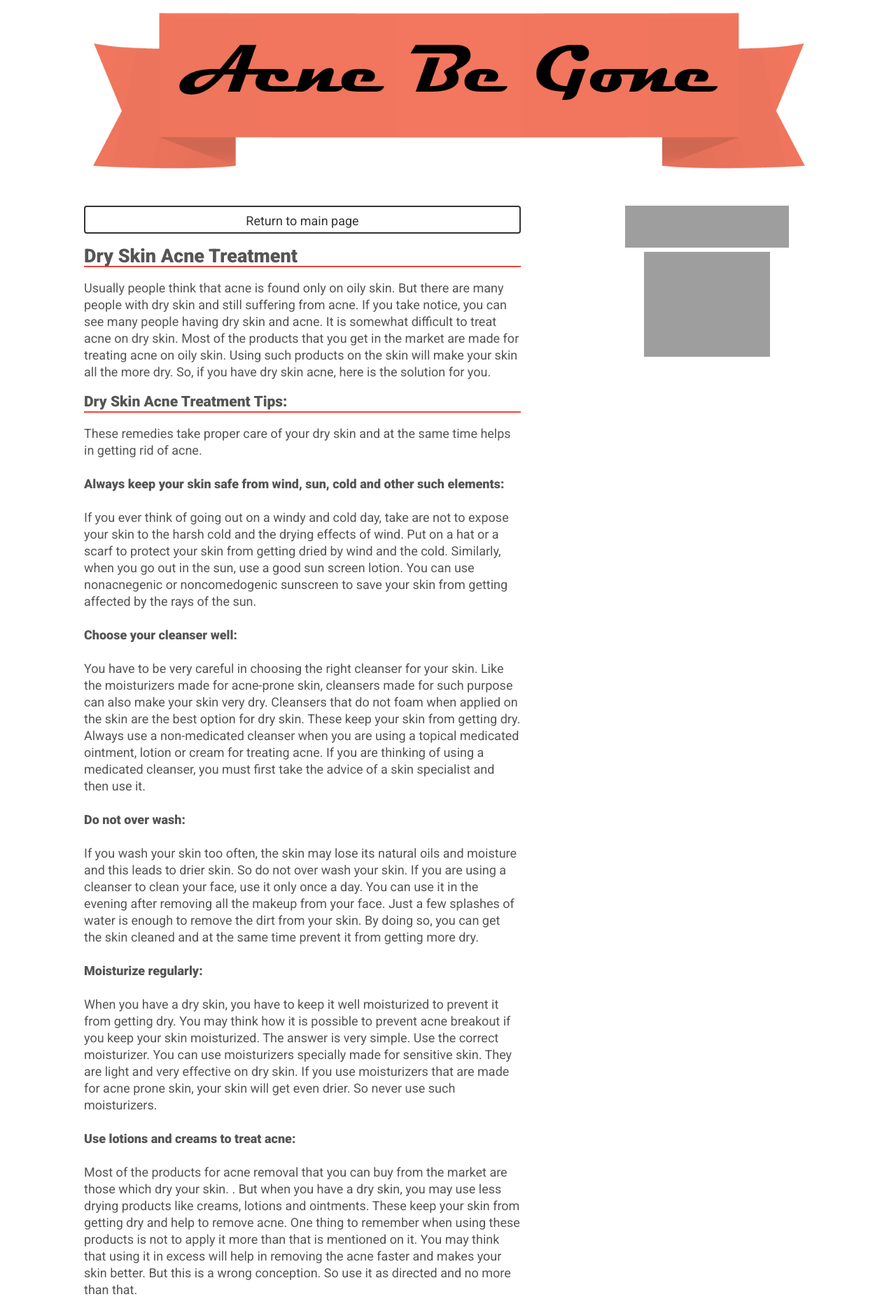
After one commit to useful-info/useful-info.github.io, a web app: file sites/acne/dryskin.html in a window 1280 px wide. The commit adds this page. Shown: the top 1877 px of the page at 70% size. Run offline with its HTML, style and script files only (its server is not run), Linux system fonts and the light colour scheme; grey boxes are pictures that could not be loaded.

Commit message:
Acne 5th page added

```diff
--- a/sites/acne/assets/views/index.nunjucks
+++ b/sites/acne/assets/views/index.nunjucks
@@ -23,6 +23,7 @@
             <li class="nav__item"><a href="whatis.html">What is Ance</a></li>
             <li class="nav__item"><a href="causes.html">What Causes Acne</a></li>
             <li class="nav__item"><a href="homemade.html">Homemade Acne Treatments</a></li>
+            <li class="nav__item"><a href="dryskin.html">Dry Skin Acne Treatment</a></li>
           </ul>
           <h3>What Is Acne?<br>Fast Facts: An Easy-to-Read Series of Publications for the Public</h3>
           <p>Acne is a disease that affects the skin’s oil glands. The small holes in your skin (pores) connect to oil glands under the skin. These glands make an oily substance called sebum. The pores connect to the glands by a canal called a follicle. Inside the follicles, oil carries dead skin cells to the surface of the skin. A thin hair also grows through the follicle and out to the skin. When the follicle of a skin gland clogs up, a pimple grows.</p>
--- /dev/null
+++ b/sites/acne/dryskin.html
@@ -0,0 +1,128 @@
+<!DOCTYPE html>
+<html>
+<head>
+  <title>Dry Skin Acne Treatment</title>
+  <meta charset="utf-8" />
+  <meta name="viewport" content="width=device-width, initial-scale=1.0, maximum-scale=1.0, user-scalable=no" />
+  <meta name="description" content="Dry Skin Acne Treatment" />
+  <meta name="keywords" content="dry skin acne" />
+  <link rel="stylesheet" href="./public/styles/app.css" type="text/css" />
+  <link rel="canonical" href="useful-info.space/sites/acne/" />
+</head>
+<body>
+  <div class="l-wrapper">
+    <div class="l-header">
+      <header class="header">
+  <div class="head">
+    <img class="head__pic" alt="acne information" src="./public/images/main.png" />
+  </div>
+  <div class="header__ad">
+    <script async src="//pagead2.googlesyndication.com/pagead/js/adsbygoogle.js"></script>
+    <ins class="adsbygoogle"
+         style="position:relative;display:block;max-width:1040px;width:100%;max-height:90px;margin:0 auto;text-align:center;overflow:hidden;"
+         data-ad-client="ca-pub-8522780238512878"
+         data-ad-slot="9552897149"
+         data-ad-format="auto"></ins>
+    <script>
+      (adsbygoogle = window.adsbygoogle || []).push({});
+    </script>
+  </div>
+</header>
+
+    </div><!--/l-header-->
+
+    <div class="l-container">
+      <div class="l-content">
+        <div class="return">
+          <a class="return__link" href="index.html">Return to main page</a>
+        </div>
+        <section class="main">
+          <h1>Dry Skin Acne Treatment</h1>
+          <p>Usually people think that acne is found only on oily skin. But there are many people with dry skin and still suffering from acne. If you take notice, you can see many people having dry skin and acne. It is somewhat difficult to treat acne on dry skin. Most of the products that you get in the market are made for treating acne on oily skin. Using such products on the skin will make your skin all the more dry. So, if you have dry skin acne, here is the solution for you.</p>
+          <h3>Dry Skin Acne Treatment Tips:</h3>
+          <p>These remedies take proper care of your dry skin and at the same time helps in getting rid of acne.</p>
+          <h4>Always keep your skin safe from wind, sun, cold and other such elements:</h4>
+          <p>If you ever think of going out on a windy and cold day, take are not to expose your skin to the harsh cold and the drying effects of wind. Put on a hat or a scarf to protect your skin from getting dried by wind and the cold. Similarly, when you go out in the sun, use a good sun screen lotion. You can use nonacnegenic or noncomedogenic sunscreen to save your skin from getting affected by the rays of the sun.</p>
+          <h4>Choose your cleanser well:</h4>
+          <p>You have to be very careful in choosing the right cleanser for your skin. Like the moisturizers made for acne-prone skin, cleansers made for such purpose can also make your skin very dry. Cleansers that do not foam when applied on the skin are the best option for dry skin. These keep your skin from getting dry. Always use a non-medicated cleanser when you are using a topical medicated ointment, lotion or cream for treating acne. If you are thinking of using a medicated cleanser, you must first take the advice of a skin specialist and then use it.</p>
+          <h4>Do not over wash:</h4>
+          <p>If you wash your skin too often, the skin may lose its natural oils and moisture and this leads to drier skin. So do not over wash your skin. If you are using a cleanser to clean your face, use it only once a day. You can use it in the evening after removing all the makeup from your face. Just a few splashes of water is enough to remove the dirt from your skin. By doing so, you can get the skin cleaned and at the same time prevent it from getting more dry.</p>
+          <h4>Moisturize regularly:</h4>
+          <p>When you have a dry skin, you have to keep it well moisturized to prevent it from getting dry. You may think how it is possible to prevent acne breakout if you keep your skin moisturized. The answer is very simple. Use the correct moisturizer. You can use moisturizers specially made for sensitive skin. They are light and very effective on dry skin. If you use moisturizers that are made for acne prone skin, your skin will get even drier. So never use such moisturizers.</p>
+          <h4>Use lotions and creams to treat acne:</h4>
+          <p>Most of the products for acne removal that you can buy from the market are those which dry your skin. . But when you have a dry skin, you may use less drying products like creams, lotions and ointments. These keep your skin from getting dry and help to remove acne.  One thing to remember when using these products is not to apply it more than that is mentioned on it. You may think that using it in excess will help in removing the acne faster and makes your skin better. But this is a wrong conception. So use it as directed and no more than that.</p>
+        </section>
+        <div class="main__ad">
+          <div class="main__ad_desktop">
+            <iframe src="//rcm-na.amazon-adsystem.com/e/cm?o=1&p=13&l=ur1&category=beauty&banner=17TAWVQYE1E5W96A8W82&f=ifr&linkID=6c1c7fd37f9fbf1167874bdbaf5fb083&t=useful-info-20&tracking_id=useful-info-20" width="468" height="60" scrolling="no" border="0" marginwidth="0" style="border:none;" frameborder="0"></iframe>
+          </div>
+          <div class="main__ad_mobile">
+            <iframe src="//rcm-na.amazon-adsystem.com/e/cm?o=1&p=21&l=ur1&category=beauty&banner=00AFNRTEE7XXVA2G6TG2&f=ifr&linkID=cfb93e91baa6872663586c3b4ee0040e&t=useful-info-20&tracking_id=useful-info-20" width="125" height="125" scrolling="no" border="0" marginwidth="0" style="border:none;" frameborder="0"></iframe>
+          </div>
+        </div>
+        <section class="main">
+          <h3>Home Remedies for Acne on Dry Skin:</h3>
+          <h4>Cucumber:</h4>
+          <p>Cucumber is great for your skin and provides you a clear and bright skin. It helps in giving coolness to your skin and also prevents skin irritation. Grind a cucumber and apply on the face. This will moisturize your skin and also removes excess oil from the skin. Regular use of this vegetable keeps your skin moisturized and blemish free.</p>
+          <h4>Garlic:</h4>
+          <p>Garlic is a good source of zinc, sulphur, allicin and calcium, all of which have antifungal and antibacterial properties. Make a paste of garlic and cloves with a little water and apply on your face. Wash off after a few minutes.</p>
+          <h4>Lemon juice:</h4>
+          <p>The acidic nature of lemon helps in drying up of acne on the skin. Dip cotton balls in fresh lemon juice and apply on the affected area. This gives you a clear skin.</p>
+          <h4>Potato:</h4>
+          <p>Due to the presence of vitamin C in potato, the production of collagen in the skin is increased by applying potato on the face. Grate a potato and apply it as a face pack. This also heals as well as prevents any harm caused by the rays of the sun. Regeneration of the skin is promoted by the presence of vitamin B in this vegetable, while niacin present in it has skin lightening properties.</p>
+          <h4>Tomato pulp:</h4>
+          <p>Tomato is a rich source of vitamins A, C and K, which are found in most of the lotions and creams that you get in the market for the treatment of acne. Moreover, it also has acidic properties, which leads to the drying up of acne on the skin. All you have to do is to cut a tomato and scrub your face with the tomato piece. You can also mash one tomato and apply it on the face as a face pack. Wait for a few minutes and then wash off. Apply this regularly for a few weeks till the acne disappear.</p>
+          <p>So, try some of the tips given above and stay cool with an acne free skin that is well moisturized and glowing.</p>
+        </section>
+        <div class="return">
+          <a class="return__link" href="index.html">Return to main page</a>
+        </div>
+      </div><!--/l-content-->
+
+      <div class="l-sidebar">
+        <section class="sidebar">
+  <div class="sidebar__ad">
+    <iframe src="//rcm-na.amazon-adsystem.com/e/cm?o=1&p=42&l=ur1&category=beauty&banner=0BEE8NNQHPRVWHT1G102&f=ifr&linkID=b8cc10f9b09e3f172f20bae25c2daa74&t=useful-info-20&tracking_id=useful-info-20" width="234" height="60" scrolling="no" border="0" marginwidth="0" style="border:none;" frameborder="0"></iframe>
+  </div>
+
+  <div class="sidebar__ad">
+    <iframe src="//rcm-na.amazon-adsystem.com/e/cm?o=1&p=9&l=ez&f=ifr&linkID=6c23cb15f6d42b527fc84047f2d190b5&t=useful-info-20&tracking_id=useful-info-20" width="180" height="150" scrolling="no" border="0" marginwidth="0" style="border:none;" frameborder="0"></iframe>
+  </div>
+
+  <div class="sidebar__ad">
+    <script async src="//pagead2.googlesyndication.com/pagead/js/adsbygoogle.js"></script>
+    <ins class="adsbygoogle"
+         style="display:inline-block;width:300px;height:600px"
+         data-ad-client="ca-pub-8522780238512878"
+         data-ad-slot="9147441140"></ins>
+    <script>
+    (adsbygoogle = window.adsbygoogle || []).push({});
+    </script>
+  </div>
+</section>
+
+      </div><!--/l-sidebar-->
+      <div class="clearfix"></div>
+    </div><!--/l-container-->
+  </div><!--/l-wrapper-->
+
+  <div class="l-footer">
+    <footer class="footer">
+  <div class="footer__ad">
+    <script async src="//pagead2.googlesyndication.com/pagead/js/adsbygoogle.js"></script>
+    <ins class="adsbygoogle"
+         style="position:relative;display:block;max-width:1040px;width:100%;max-height:90px;margin:0 auto;text-align:center;overflow:hidden;"
+         data-ad-client="ca-pub-8522780238512878"
+         data-ad-slot="4606163543"
+         data-ad-format="auto"></ins>
+    <script>
+    (adsbygoogle = window.adsbygoogle || []).push({});
+    </script>
+  </div>
+
+  <p class="footer__text">&#169; useful-info.space 2016</p>
+</footer>
+
+  </div><!--/l-footer-->
+</body>
+</html>
--- a/sites/acne/index.html
+++ b/sites/acne/index.html
@@ -39,6 +39,7 @@
             <li class="nav__item"><a href="whatis.html">What is Ance</a></li>
             <li class="nav__item"><a href="causes.html">What Causes Acne</a></li>
             <li class="nav__item"><a href="homemade.html">Homemade Acne Treatments</a></li>
+            <li class="nav__item"><a href="dryskin.html">Dry Skin Acne Treatment</a></li>
           </ul>
           <h3>What Is Acne?<br>Fast Facts: An Easy-to-Read Series of Publications for the Public</h3>
           <p>Acne is a disease that affects the skin’s oil glands. The small holes in your skin (pores) connect to oil glands under the skin. These glands make an oily substance called sebum. The pores connect to the glands by a canal called a follicle. Inside the follicles, oil carries dead skin cells to the surface of the skin. A thin hair also grows through the follicle and out to the skin. When the follicle of a skin gland clogs up, a pimple grows.</p>
```
Also changed, not shown: sites/acne/assets/views/dryskin.nunjucks (added, +77 -0 lines).
